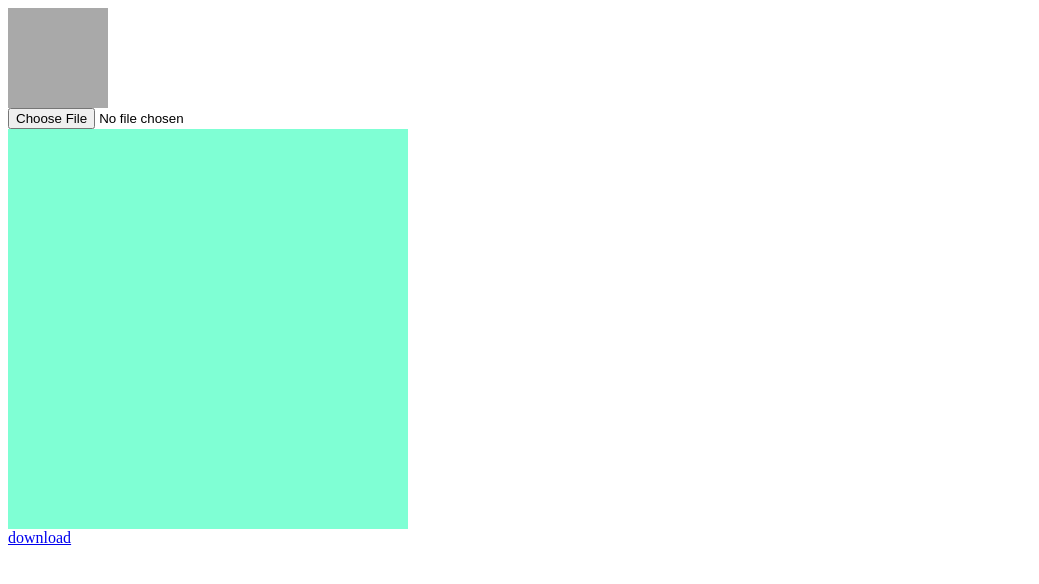
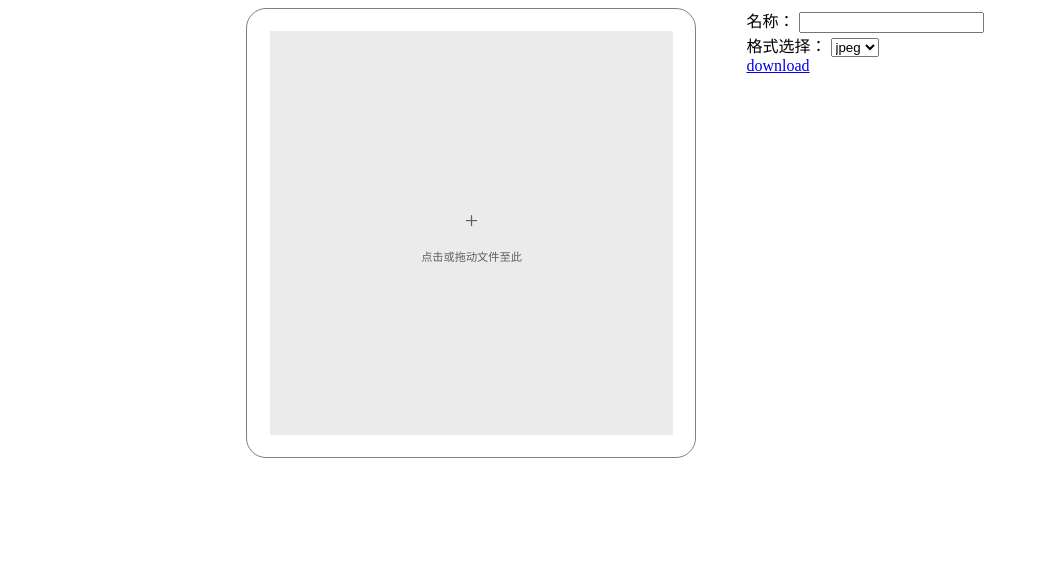
Before and after one commit to KevinLEEEEEEE/Aillo, a website built with webpack: page index.html in a window 1280 px wide. Shown: the whole page, without its empty margins (0-1039 px from the left). Built offline with nearby package versions, Linux system fonts and the light colour scheme.

Commit message:
CSS rewrite
better appearance

```diff
--- a/index.html
+++ b/index.html
@@ -8,12 +8,32 @@
   </head>
   <body>
     <div id="exp1" class="exp">
-      <div id="fileBox">
+      <div id="imageDisplayAndConvert">
+        <div class="fileBox">
+            <label id="inputBox" class="inputBox"><input type="file"></label>
+            <div class="inputMessage">
+                <p>+</p>
+                <p>点击或拖动文件至此</p>
+            </div>
+            <div class="imgContainer"><img id="imgBox"></div>
+        </div>
+        <div class="downloadBox">
+          <div class="rename">
+            <span>名称：</span>
+            <input type="text" name="rname" id="rename">
+          </div>
+          <div class="formatSelection">
+            <span>格式选择：</span>
+            <select name="format" id="formatSelection">
+              <option value="jpeg">jpeg</option>
+              <option value="png">png</option>
+              <option value="bmp">bmp</option>
+            </select>
+          </div>
+          <a id="download" download="convertedImage" href="#">download</a>
+        </div>
+      </div>
 
-      </div>
-      <label><input type="file"></label>
-      <div id="imgContainer"><img id="imgBox"></div>
-      <a id="download" download="convertedImage" href="#">download</a>
     </div>
   </body>
 </html>
--- /dev/null
+++ b/src/css/fileInputAndDisplay.css
@@ -0,0 +1,75 @@
+#exp {
+  width: 100%;
+  min-width: 1000px;
+}
+
+#imageDisplayAndConvert {
+  display: flex;
+  align-content: center;
+  justify-content: center;
+}
+
+.fileBox {
+  position: relative;
+  display: flex;
+  width: 450px;
+  height: 450px;
+  margin-left: -50px;
+  margin-right: 50px;
+  box-sizing: border-box;
+  border: 1px gray solid;
+  border-radius: 20px;
+}
+
+.fileBox input[type=file]{
+  opacity: 0;
+}
+
+.fileBox .inputBox {
+  width: 100%;
+  height: 100%;
+}
+
+.fileBox .inputMessage {
+  display: flex;
+  flex-direction: column;
+  justify-content: center;
+  align-items: center;
+  position: absolute;
+  top: 0;
+  bottom: 0;
+  left: 0;
+  right: 0;
+  pointer-events: none;
+}
+
+.inputMessage p {
+  font-size: .7rem;
+  line-height: .1rem;
+  color: rgba(0, 0, 0, .6);
+}
+
+.inputMessage p:first-of-type {
+  font-size: 1.5rem;
+  font-weight: 100;
+}
+
+.fileBox .imgContainer {
+  display: flex;
+  justify-content: center;
+  align-items: center;
+  position: absolute;
+  top: 5%;
+  bottom: 5%;
+  left: 5%;
+  right: 5%;
+  z-index: -1;
+  background-color: rgba(0, 0, 0, .08);
+}
+
+.downloadBox {
+}
+
+.downloadBox formatSelection {
+
+}
--- a/src/css/style.css
+++ /dev/null
@@ -1,14 +0,0 @@
-#fileBox {
-  width: 100px;
-  height: 100px;
-  background-color: darkgray
-}
-
-#imgContainer {
-  display: flex;
-  justify-content: center;
-  align-items: center;
-  width: 400px;
-  height: 400px;
-  background-color: aquamarine;
-}
--- a/src/js/exp1/fileInputAndDisplay.js
+++ b/src/js/exp1/imageDisplayAndConvert.js
@@ -1,7 +1,7 @@
 import imageManager from './api/imageManager';
 import logger from '../utils/logger';
 
-const fileIAD = {
+const imageDAC = {
   init() {
     this.imgBox = document.getElementById('imgBox'); // the <img> tag
     this.imgContainer = document.getElementById('imgContainer'); // div that contains the <img>
@@ -24,7 +24,7 @@ const fileIAD = {
         this.imgBox.setAttribute('height', value.height);
         this.imgBox.setAttribute('src', objectURL);
 
-        fileIAD.convertAndSave('bmp');
+        imageDAC.convertAndSave('bmp');
       });
   },
 
@@ -83,12 +83,12 @@ const fileIAD = {
   },
 };
 
-export default function fileInputAndDisplay() {
+export default function imageDisplayAndConvert() {
   const exp1 = document.getElementById('exp1');
-  const fileBox = document.getElementById('fileBox');
+  const inputBox = document.getElementById('inputBox');
   const imgInput = exp1.getElementsByTagName('input')[0];
 
-  fileIAD.init();
+  imageDAC.init();
 
   imgInput.addEventListener('change', (e) => {
     e.stopPropagation();
@@ -98,15 +98,15 @@ export default function fileInputAndDisplay() {
 
     logger.info('file changed by selecting.');
 
-    fileIAD.validateAndDisplay(files[0]);
+    imageDAC.validateAndDisplay(files[0]);
   });
 
-  fileBox.addEventListener('dragover', (e) => {
+  inputBox.addEventListener('dragover', (e) => {
     e.stopPropagation();
     e.preventDefault();
   });
 
-  fileBox.addEventListener('drop', (e) => {
+  inputBox.addEventListener('drop', (e) => {
     e.stopPropagation();
     e.preventDefault();
 
@@ -114,6 +114,6 @@ export default function fileInputAndDisplay() {
 
     logger.info('file changed by dragging.');
 
-    fileIAD.validateAndDisplay(file);
+    imageDAC.validateAndDisplay(file);
   });
 }
--- a/src/js/index.js
+++ b/src/js/index.js
@@ -1,5 +1,5 @@
-import '../css/style.css';
+import '../css/fileInputAndDisplay.css';
 
-import fileInputAndDisplay from './exp1/fileInputAndDisplay';
+import imageDisplayAndConvert from './exp1/imageDisplayAndConvert';
 
-fileInputAndDisplay();
+imageDisplayAndConvert();
```
Also changed, not shown: 1 other file.
